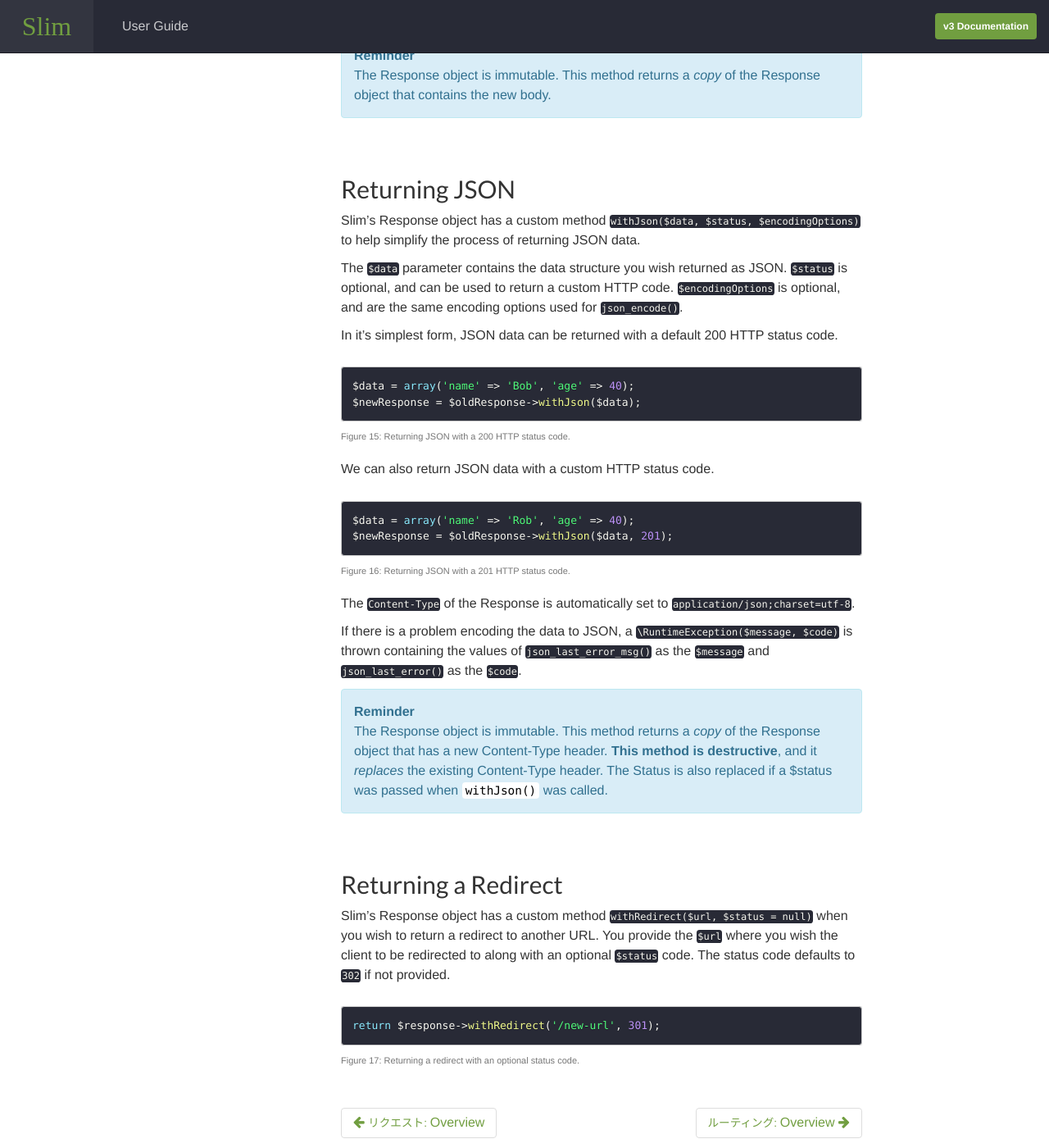
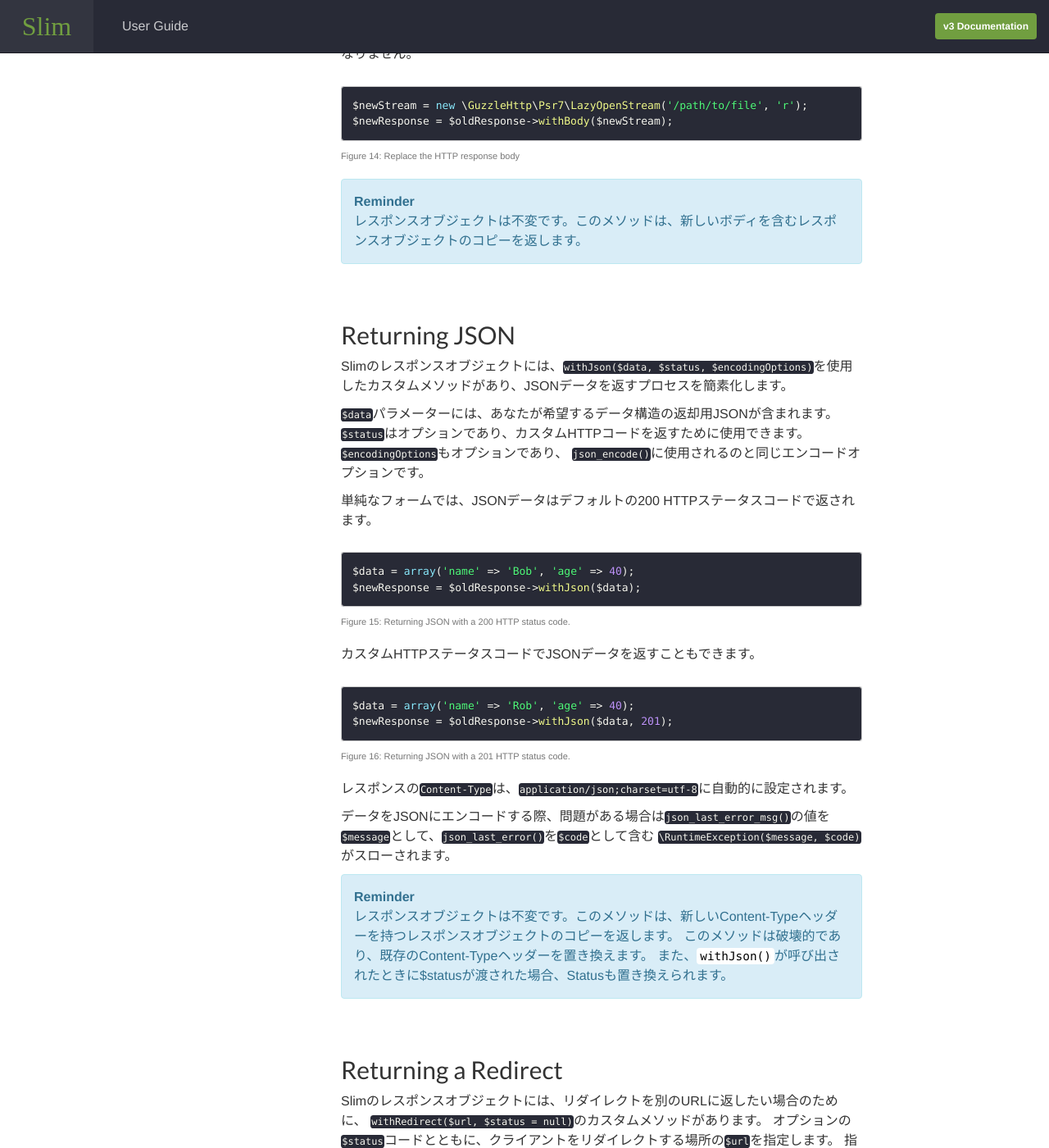
Before and after one commit to re-rock/re-rock.github.io, a Jekyll site: the page built from docs/v3/objects/response.md, in a window 1280 px wide and 1400 px high, scrolled down 5066 px. Shown: the whole window at 82% size. Built offline with Jekyll 4.4.1, drawn with Linux system fonts in a browser that asks for light colours; nearby versions of some CDN libraries; comment, search, counter and statistics services are not loaded; some of the changed text lies outside the part shown.

Commit message:
resuponse modify

````diff
--- a/docs/v3/objects/response.md
+++ b/docs/v3/objects/response.md
@@ -2,17 +2,14 @@
 title: Response
 ---
 
-Your Slim app's routes and middleware are given a PSR-7 response object that
-represents the current HTTP response to be returned to the client. The response
-object implements the [PSR-7 ResponseInterface][psr7] with which you can
-inspect and manipulate the HTTP response status, headers, and body.
+Slimアプリのルートとミドルウェアには、クライアントに返却されるHTTPレスポンスを表すPSR-7レスポンスオブジェクトが与えられます。
+レスポンスオブジェクトは、HTTPレスポンスステータス、ヘッダー、およびボディを検査および操作できる [PSR-7 ResponseInterface][psr7] を実装します。
 
 [psr7]: http://www.php-fig.org/psr/psr-7/#3-2-1-psr-http-message-responseinterface
 
 ## How to get the Response object
 
-The PSR-7 response object is injected into your Slim application routes as the
-second argument to the route callback like this:
+PSR-7レスポンスオブジェクトは、次のようにルートコールバックの2番目の引数としてSlimアプリケーションルートに挿入されます。
 
 <figure markdown="1">
 ```php
@@ -30,6 +27,8 @@ $app->run();
 ```
 <figcaption>Figure 1: Inject PSR-7 response into application route callback.</figcaption>
 </figure>
+
+PSR-7レスポンスオブジェクトは、次のように呼び出し可能なミドルウェアの2番目の引数としてSlimアプリケーションミドルウェアに注入されます。
 
 The PSR-7 response object is injected into your Slim application _middleware_
 as the second argument of the middleware callable like this:
@@ -54,10 +53,8 @@ $app->run();
 
 ## The Response Status
 
-Every HTTP response has a numeric [status code][statuscodes]. The status code
-identifies the _type_ of HTTP response to be returned to the client. The PSR-7
-Response object's default status code is `200` (OK). You can get the PSR-7
-Response object's status code with the `getStatusCode()` method like this.
+すべてのHTTPレスポンスには、数値型の [status code][statuscodes] があります。ステータスコードは、クライアントに返されるHTTPレスポンスの _type_ を識別します。
+PSR-7レスポンスオブジェクトのデフォルトのステータスコードは`200` (OK)です。 `getStatusCode()`メソッドを使用して、PSR-7レスポンスオブジェクトのステータスコードを取得できます。
 
 [statuscodes]: http://www.w3.org/Protocols/rfc2616/rfc2616-sec10.html
 
@@ -68,7 +65,7 @@ $status = $response->getStatusCode();
 <figcaption>Figure 3: Get response status code.</figcaption>
 </figure>
 
-You can copy a PSR-7 Response object and assign a new status code like this:
+PSR-7レスポンスオブジェクトをコピーして、次のような新しいステータスコードを割り当てることができます。
 
 <figure markdown="1">
 ```php
@@ -79,16 +76,13 @@ $newResponse = $response->withStatus(302);
 
 ## The Response Headers
 
-Every HTTP response has headers. These are metadata that describe the HTTP
-response but are not visible in the response's body. Slim's PSR-7
-Response object provides several methods to inspect and manipulate its headers.
+すべてのHTTPレスポンスにはヘッダーがあります。これらはHTTPレスポンスを記述するメタデータですが、レスポンスのボディには表示されません。
+SlimのPSR-7レスポンスオブジェクトは、ヘッダーを検査および操作するためのいくつかのメソッドを提供します。
 
 ### Get All Headers
 
-You can fetch all HTTP response headers as an associative array with the PSR-7
-Response object's `getHeaders()` method. The resultant associative array's keys
-are the header names and its values are themselves a numeric array of string
-values for their respective header name.
+PSR-7レスポンスオブジェクトの`getHeaders()`メソッドを使用して、すべてのHTTPレスポンスヘッダーを連想配列として取得できます。
+結果の連想配列のキーはヘッダー名であり、その値はそれぞれのヘッダー名の文字列値を持った数値配列です。
 
 <figure markdown="1">
 ```php
@@ -102,9 +96,8 @@ foreach ($headers as $name => $values) {
 
 ### Get One Header
 
-You can get a single header's value(s) with the PSR-7 Response object's
-`getHeader($name)` method. This returns an array of values for the given header
-name. Remember, _a single HTTP header may have more than one value!_
+PSR-7レスポンスオブジェクトの`getHeader($name)`メソッドを使用して、単一のヘッダーの値を取得できます。
+これは、指定されたヘッダー名の値の配列を返します。単一のHTTPヘッダーに複数の値がある場合もあるので注意してください！
 
 <figure markdown="1">
 ```php
@@ -113,9 +106,8 @@ $headerValueArray = $response->getHeader('Vary');
 <figcaption>Figure 6: Get values for a specific HTTP header.</figcaption>
 </figure>
 
-You may also fetch a comma-separated string with all values for a given header
-with the PSR-7 Response object's `getHeaderLine($name)` method. Unlike the
-`getHeader($name)` method, this method returns a comma-separated string.
+PSR-7レスポンスオブジェクトの`getHeaderLine($name)`メソッドを使用して、特定のヘッダーのすべての値を含むカンマ区切り文字列を取得することもできます。
+`getHeader($name)`メソッドとは異なり、このメソッドはカンマ区切りの文字列を返します。
 
 <figure markdown="1">
 ```php
@@ -126,8 +118,7 @@ $headerValueString = $response->getHeaderLine('Vary');
 
 ### Detect Header
 
-You can test for the presence of a header with the PSR-7 Response object's
-`hasHeader($name)` method.
+PSR-7レスポンスオブジェクトの`hasHeader($name)`メソッドを使用して、ヘッダーの存在を確認できます。
 
 <figure markdown="1">
 ```php
@@ -140,8 +131,7 @@ if ($response->hasHeader('Vary')) {
 
 ### Set Header
 
-You can set a header value with the PSR-7 Response object's
-`withHeader($name, $value)` method.
+ヘッダー値は、PSR-7レスポンスオブジェクトの`withHeader($name, $value)`メソッドで設定できます。
 
 <figure markdown="1">
 ```php
@@ -151,19 +141,16 @@ $newResponse = $oldResponse->withHeader('Content-type', 'application/json');
 </figure>
 
 <div class="alert alert-info">
-    <div><strong>Reminder</strong></div>
+    <div><strong>注意</strong></div>
     <div>
-        The Response object is immutable. This method returns a <em>copy</em> of
-        the Response object that has the new header value. <strong>This method is
-        destructive</strong>, and it <em>replaces</em> existing header
-        values already associated with the same header name.
+    レスポンスオブジェクトは不変です。このメソッドは、新しいヘッダー値を持つResponseオブジェクトの<em>コピー</em>を返します。
+    このメソッドは破壊的であり、同じヘッダー名で既に関連付けられている既存のヘッダー値を置き換えます。
     </div>
 </div>
 
 ### Append Header
 
-You can append a header value with the PSR-7 Response object's
-`withAddedHeader($name, $value)` method.
+PSR-7レスポンスオブジェクトの`withAddedHeader($name, $value)`メソッドでヘッダー値を追加できます。
 
 <figure markdown="1">
 ```php
@@ -173,18 +160,16 @@ $newResponse = $oldResponse->withAddedHeader('Allow', 'PUT');
 </figure>
 
 <div class="alert alert-info">
-    <div><strong>Reminder</strong></div>
+    <div><strong>注意</strong></div>
     <div>
-        Unlike the <code>withHeader()</code> method, this method <em>appends</em>
-        the new value to the set of values that already exist for the same header
-        name. The Response object is immutable. This method returns a
-        <em>copy</em> of the Response object that has the appended header value.
+    <code>withHeader()</code>メソッドとは異なり、このメソッドは同じヘッダー名に既に存在する値のセットに新しい値を追加します。
+    レスポンスオブジェクトは不変です。このメソッドは、ヘッダー値が追加されたResponseオブジェクトのコピーを返却します。
     </div>
 </div>
 
 ### Remove Header
 
-You can remove a header with the Response object's `withoutHeader($name)` method.
+Responseオブジェクトの `withoutHeader($name)` メソッドでヘッダーを削除できます。
 
 <figure markdown="1">
 ```php
@@ -194,23 +179,19 @@ $newResponse = $oldResponse->withoutHeader('Allow');
 </figure>
 
 <div class="alert alert-info">
-    <div><strong>Reminder</strong></div>
+    <div><strong>注意</strong></div>
     <div>
-        The Response object is immutable. This method returns a <em>copy</em>
-        of the Response object that has the appended header value.
+        レスポンスオブジェクトは不変です。このメソッドは、ヘッダー値が削除されたレスポンスオブジェクトのコピーを返します。
     </div>
 </div>
 
 ## The Response Body
 
-An HTTP response typically has a body. Slim provides a PSR-7 Response object
-with which you can inspect and manipulate the eventual HTTP response's body.
+HTTPレスポンスには通常ボディがあります。 Slimは、最終的なHTTPレスポンスのボディを検査および操作できるPSR-7レスポンスオブジェクトを提供します。
 
-Just like the PSR-7 Request object, the PSR-7 Response object implements
-the body as an instance of `\Psr\Http\Message\StreamInterface`. You can get
-the HTTP response body `StreamInterface` instance with the PSR-7 Response
-object's `getBody()` method. The `getBody()` method is preferable if the
-outgoing HTTP response length is unknown or too large for available memory.
+PSR-7リクエストオブジェクトと同様に、PSR-7レスポンスオブジェクトは、`\Psr\Http\Message\StreamInterface`のインスタンスとしてボディを実装します。
+PSR-7レスポンスオブジェクトの`getBody()`メソッドを使用して、HTTPレスポンスボディの`StreamInterface`インスタンスを取得できます。
+`getBody()`メソッドは、送出されるHTTPレスポンスの長さが不明であるか、使用可能なメモリに対して大きすぎる場合に適しています。
 
 <figure markdown="1">
 ```php
@@ -219,8 +200,7 @@ $body = $response->getBody();
 <figcaption>Figure 12: Get HTTP response body</figcaption>
 </figure>
 
-The resultant `\Psr\Http\Message\StreamInterface` instance provides the following
-methods to read from, iterate, and write to its underlying PHP `resource`.
+処理結果の`\Psr\Http\Message\StreamInterface`インスタンスは、ベースとなるPHP`resource`の読み取り、反復、書き込みを行う次のメソッドを提供します。
 
 * `getSize()`
 * `tell()`
@@ -235,8 +215,7 @@ methods to read from, iterate, and write to its underlying PHP `resource`.
 * `getContents()`
 * `getMetadata($key = null)`
 
-Most often, you'll need to write to the PSR-7 Response object. You can write
-content to the `StreamInterface` instance with its `write()` method like this:
+ほとんどの場合、PSR-7レスポンスオブジェクトに書き込む必要があります。次のような`write()`メソッドを使用して、`StreamInterface`インスタンスにコンテンツを書き込むことができます。
 
 <figure markdown="1">
 ```php
@@ -246,12 +225,10 @@ $body->write('Hello');
 <figcaption>Figure 13: Write content to the HTTP response body</figcaption>
 </figure>
 
-You can also _replace_ the PSR-7 Response object's body with an entirely new
-`StreamInterface` instance. This is particularly useful when you want to pipe
-content from a remote destination (e.g. the filesystem or a remote API) into
-the HTTP response. You can replace the PSR-7 Response object's body with
-its `withBody(StreamInterface $body)` method. Its argument **MUST** be an
-instance of `\Psr\Http\Message\StreamInterface`.
+PSR-7レスポンスオブジェクトのボディをまったく新しい`StreamInterface`インスタンスに置き換えることもできます。
+これは、コンテンツをリモート先（ファイルシステムやリモートAPIなど）からHTTPレスポンスにパイプする場合でとくに便利です。
+またPSR-7レスポンスオブジェクトのボディを`withBody(StreamInterface $body)`メソッドに置き換えることができます。
+引数は`\Psr\Http\Message\StreamInterface`のインスタンスでなければなりません。
 
 <figure markdown="1">
 ```php
@@ -264,18 +241,18 @@ $newResponse = $oldResponse->withBody($newStream);
 <div class="alert alert-info">
     <div><strong>Reminder</strong></div>
     <div>
-        The Response object is immutable. This method returns a <em>copy</em>
-        of the Response object that contains the new body.
+        レスポンスオブジェクトは不変です。このメソッドは、新しいボディを含むレスポンスオブジェクトのコピーを返します。
     </div>
 </div>
 
 ## Returning JSON
 
-Slim's Response object has a custom method `withJson($data, $status, $encodingOptions)` to help simplify the process of returning JSON data.
+Slimのレスポンスオブジェクトには、`withJson($data, $status, $encodingOptions)`を使用したカスタムメソッドがあり、JSONデータを返すプロセスを簡素化します。
 
-The `$data` parameter contains the data structure you wish returned as JSON. `$status` is optional, and can be used to return a custom HTTP code. `$encodingOptions` is optional, and are the same encoding options used for [`json_encode()`][json_encode].
+`$data`パラメーターには、あなたが希望するデータ構造の返却用JSONが含まれます。`$status`はオプションであり、カスタムHTTPコードを返すために使用できます。
+ `$encodingOptions`もオプションであり、 [`json_encode()`][json_encode]に使用されるのと同じエンコードオプションです。
 
-In it's simplest form, JSON data can be returned with a default 200 HTTP status code.
+単純なフォームでは、JSONデータはデフォルトの200 HTTPステータスコードで返されます。
 
 <figure markdown="1">
 ```php
@@ -285,7 +262,7 @@ $newResponse = $oldResponse->withJson($data);
 <figcaption>Figure 15: Returning JSON with a 200 HTTP status code.</figcaption>
 </figure>
 
-We can also return JSON data with a custom HTTP status code.
+カスタムHTTPステータスコードでJSONデータを返すこともできます。
 
 <figure markdown="1">
 ```php
@@ -295,16 +272,16 @@ $newResponse = $oldResponse->withJson($data, 201);
 <figcaption>Figure 16: Returning JSON with a 201 HTTP status code.</figcaption>
 </figure>
 
-The `Content-Type` of the Response is automatically set to `application/json;charset=utf-8`.
+レスポンスの`Content-Type`は、`application/json;charset=utf-8`に自動的に設定されます。
 
-If there is a problem encoding the data to JSON, a `\RuntimeException($message, $code)` is thrown containing the values of [`json_last_error_msg()`][json_last_error_msg] as the `$message` and [`json_last_error()`][json_last_error] as the `$code`.
+データをJSONにエンコードする際、問題がある場合は[`json_last_error_msg()`][json_last_error_msg]の値を`$message`として、[`json_last_error()`][json_last_error]を`$code`として含む `\RuntimeException($message, $code)`がスローされます。
 
 <div class="alert alert-info">
     <div><strong>Reminder</strong></div>
     <div>
-        The Response object is immutable. This method returns a <em>copy</em> of
-        the Response object that has a new Content-Type header. <strong>This method is
-        destructive</strong>, and it <em>replaces</em> the existing Content-Type header. The Status is also replaced if a $status was passed when <code>withJson()</code> was called.
+        レスポンスオブジェクトは不変です。このメソッドは、新しいContent-Typeヘッダーを持つレスポンスオブジェクトのコピーを返します。
+        このメソッドは破壊的であり、既存のContent-Typeヘッダーを置き換えます。
+        また、<code>withJson()</code>が呼び出されたときに$statusが渡された場合、Statusも置き換えられます。
     </div>
 </div>
 
@@ -314,7 +291,9 @@ If there is a problem encoding the data to JSON, a `\RuntimeException($message,
 
 ## Returning a Redirect
 
-Slim's Response object has a custom method `withRedirect($url, $status = null)` when you wish to return a redirect to another URL. You provide the `$url` where you wish the client to be redirected to along with an optional `$status` code. The status code defaults to `302` if not provided.
+Slimのレスポンスオブジェクトには、リダイレクトを別のURLに返したい場合のために、 `withRedirect($url, $status = null)`のカスタムメソッドがあります。
+オプションの`$status`コードとともに、クライアントをリダイレクトする場所の`$url`を指定します。
+指定されていない場合のステータスコードは、デフォルトの`302`です。
 
 <figure markdown="1">
 ```php
````
